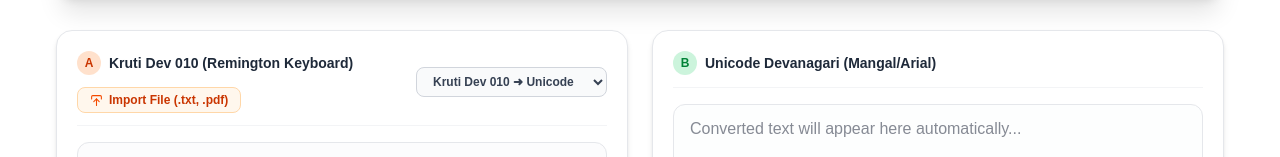
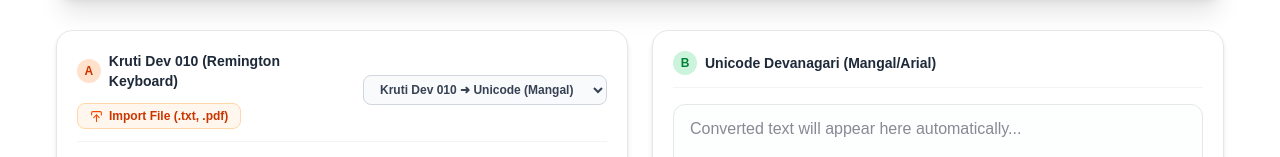
Before and after one commit to kapilbhatt11/MeriPDF, a Next.js app in the folder frontend/: page /font-converter in a window 1280 px wide. Shown: the part 259-416 px from the top of the page. Built offline with nearby package versions, Linux system fonts and the light colour scheme; no server answers.

Commit message:
style: clarify Mangal as Unicode target in dropdown labels

```diff
--- a/frontend/app/font-converter/page.tsx
+++ b/frontend/app/font-converter/page.tsx
@@ -671,12 +671,12 @@
               onChange={(e) => setConversionType(e.target.value as ConversionType)}
               className="px-3 py-1.5 bg-gray-50 border border-gray-300 rounded-lg text-xs font-semibold text-gray-700 outline-none focus:ring-2 focus:ring-orange-500"
             >
-              <option value="krutidev_to_unicode">Kruti Dev 010 ➜ Unicode</option>
-              <option value="unicode_to_krutidev">Unicode ➜ Kruti Dev 010</option>
-              <option value="devlys_to_unicode">DevLys 010 ➜ Unicode</option>
-              <option value="unicode_to_devlys">Unicode ➜ DevLys 010</option>
-              <option value="preeti_to_unicode">Preeti (Nepali) ➜ Unicode</option>
-              <option value="unicode_to_preeti">Unicode ➜ Preeti (Nepali)</option>
+              <option value="krutidev_to_unicode">Kruti Dev 010 ➜ Unicode (Mangal)</option>
+              <option value="unicode_to_krutidev">Unicode (Mangal) ➜ Kruti Dev 010</option>
+              <option value="devlys_to_unicode">DevLys 010 ➜ Unicode (Mangal)</option>
+              <option value="unicode_to_devlys">Unicode (Mangal) ➜ DevLys 010</option>
+              <option value="preeti_to_unicode">Preeti (Nepali) ➜ Unicode (Mangal)</option>
+              <option value="unicode_to_preeti">Unicode (Mangal) ➜ Preeti (Nepali)</option>
             </select>
           </div>
 
```
